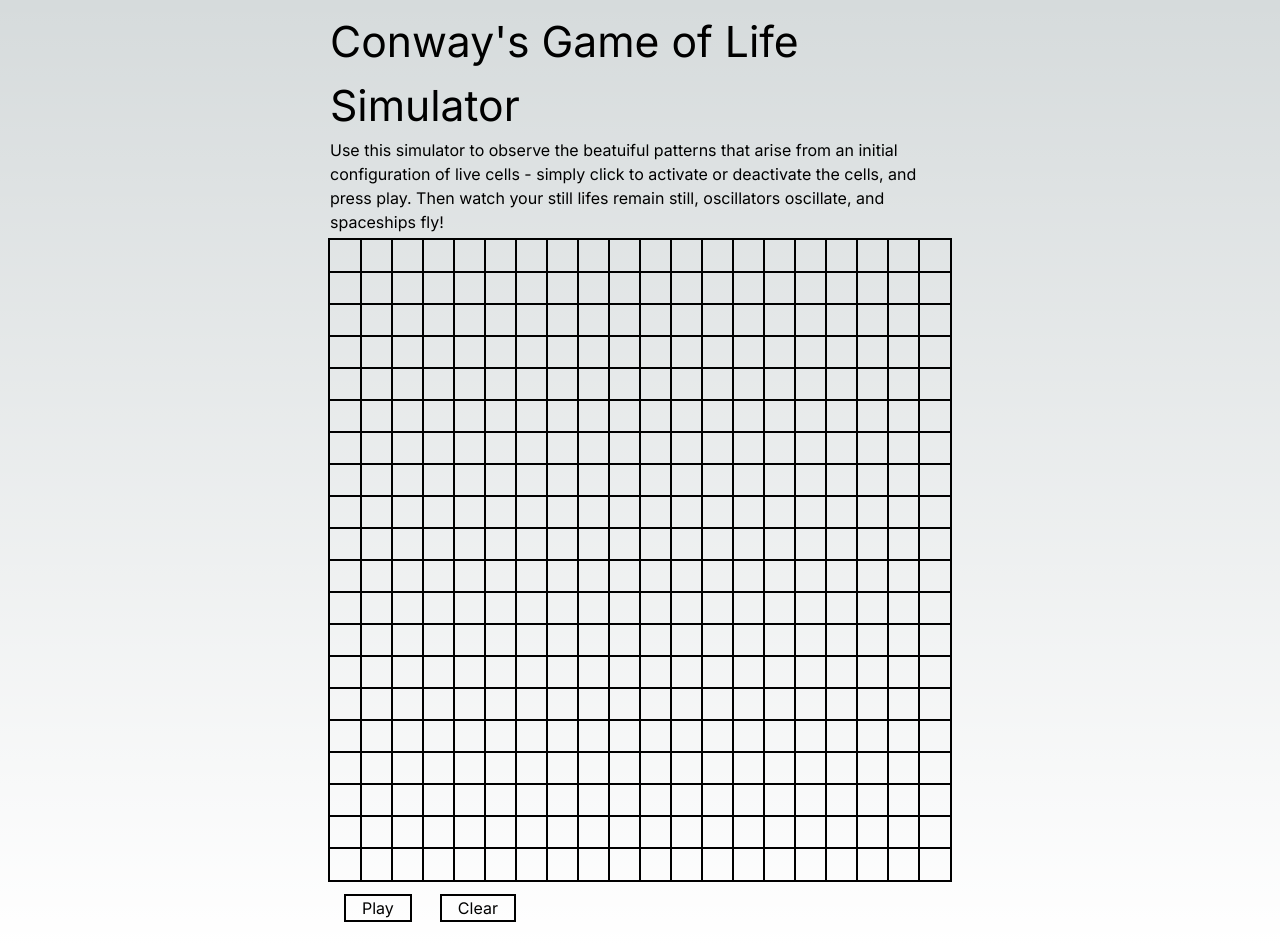
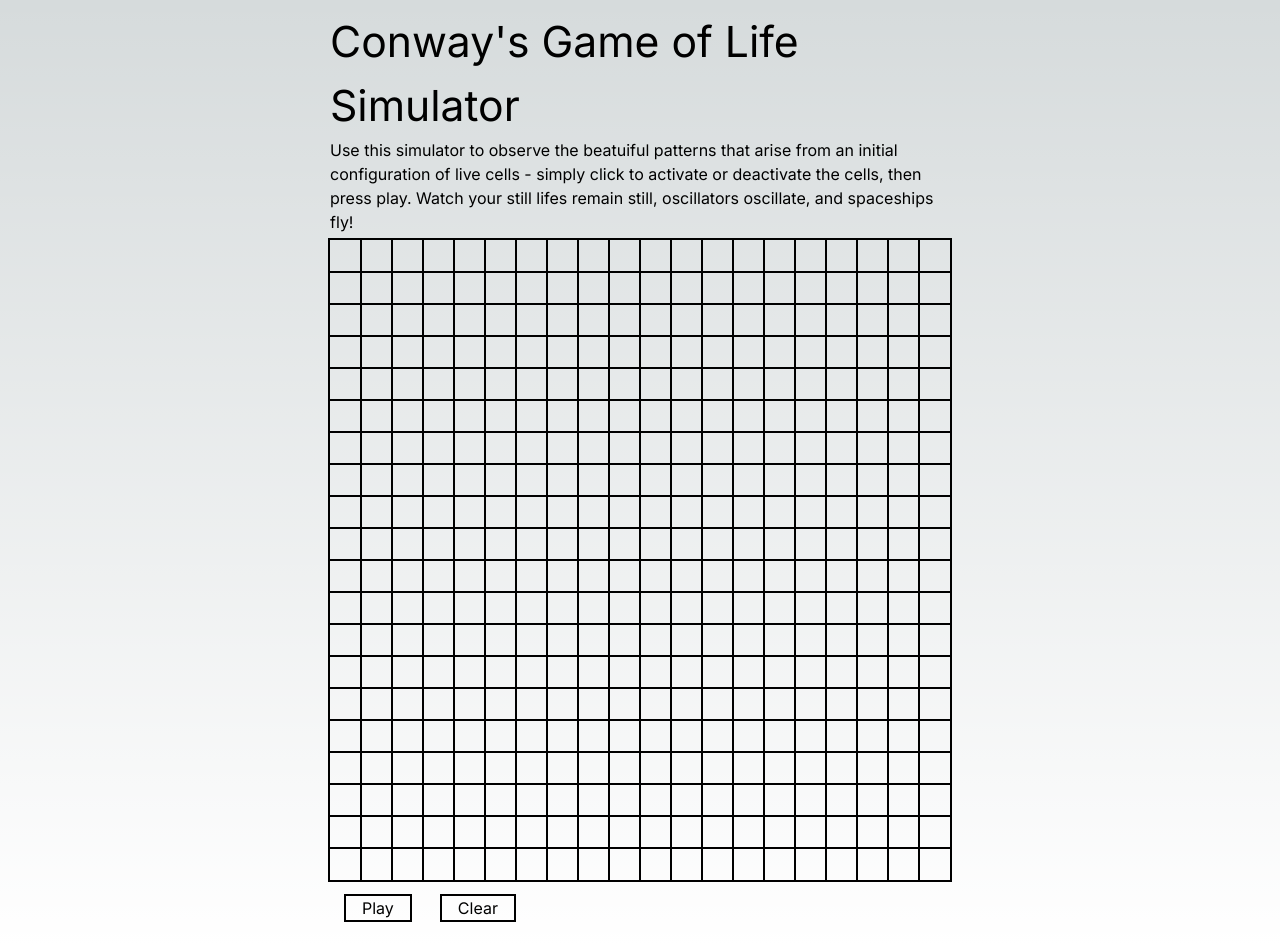
Before and after one commit to NikhilJha42/conway-game-of-life, a Next.js app: page / in a window 1280 px wide. Built offline with nearby package versions, Linux system fonts and the light colour scheme.

Commit message:
Updated description wording.

```diff
--- a/app/page.tsx
+++ b/app/page.tsx
@@ -10,8 +10,8 @@ export default function Home() {
           description={`
             Use this simulator to observe the beatuiful patterns
             that arise from an initial configuration of live cells
-            - simply click to activate or deactivate the cells, and
-            press play. Then watch your still lifes remain still,
+            - simply click to activate or deactivate the cells, then
+            press play. Watch your still lifes remain still,
             oscillators oscillate, and spaceships fly!
           `}/>
         <GameOfLife height={20} width={20}/>
```
